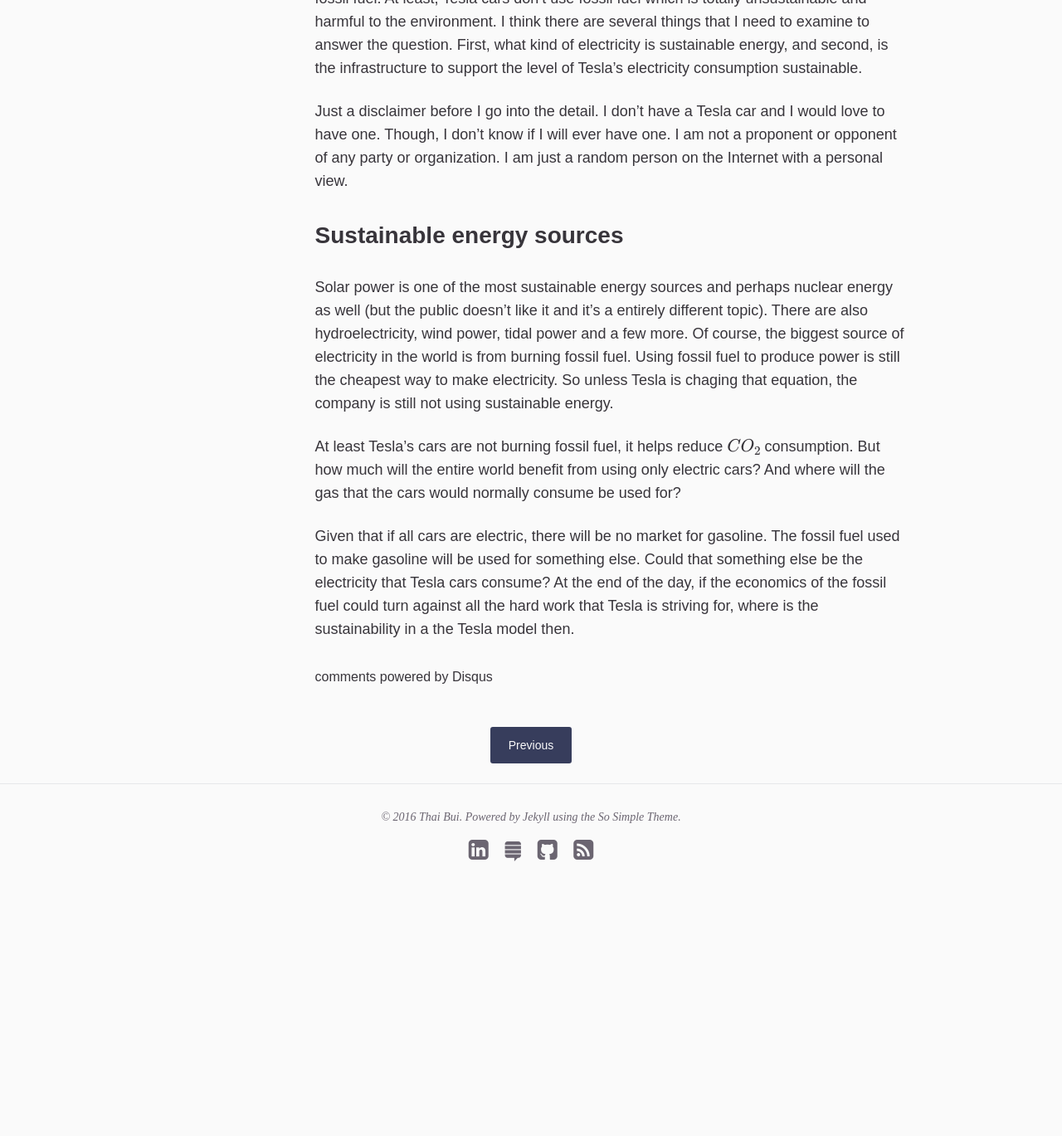
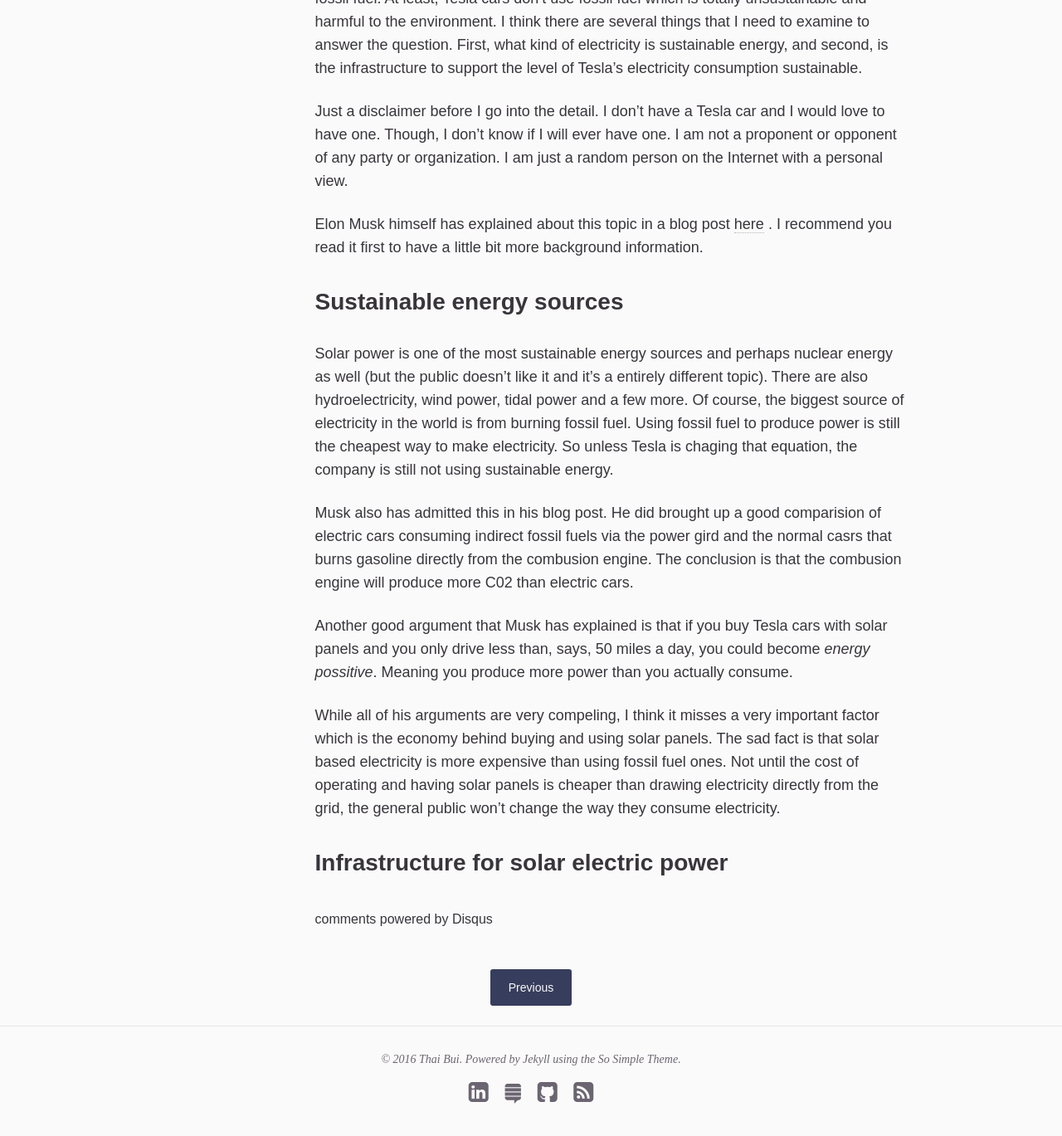
Before and after one commit to thaibui/thaibui.github.io, a Jekyll site: the page built from _posts/2016-04-02-lets-talk-about-tesla.md, in a window 1280 px wide and 1400 px high, scrolled down 1117 px. Shown: the top 1369 px of the window at 83% size. Built offline with Jekyll 4.4.1, drawn with Linux system fonts in a browser that asks for light colours; nearby versions of some CDN libraries; formulas are drawn with MathJax 3; comment, search, counter and statistics services are not loaded; before the commit the page ends 2253 px from its top, so only the background shows below that.

Commit message:
Work in progress

```diff
--- a/_posts/2016-04-02-lets-talk-about-tesla.md
+++ b/_posts/2016-04-02-lets-talk-about-tesla.md
@@ -45,6 +45,11 @@
 proponent or opponent of any party or organization. I am just a random person on
 the Internet with a personal view.
 
+Elon Musk himself has explained about this topic in a blog post
+[here](https://www.teslamotors.com/blog/secret-tesla-motors-master-plan-just-between-you-and-me)
+. I recommend you read it first to have a little bit more background
+information.
+
 ### Sustainable energy sources
 
 Solar power is one of the most sustainable energy sources and perhaps nuclear
@@ -55,12 +60,21 @@
 electricity. So unless Tesla is chaging that equation, the company is still not
 using sustainable energy.
 
-At least Tesla's cars are not burning fossil fuel, it helps reduce \\( CO_2 \\) consumption.
-But how much will the entire world benefit from using only electric cars? And
-where will the gas that the cars would normally consume be used for?
+Musk also has admitted this in his blog post. He did brought up a good comparision
+of electric cars consuming indirect fossil fuels via the power gird and the
+normal casrs that burns gasoline directly from the combusion engine. The conclusion
+is that the combusion engine will produce more C02 than electric cars.
 
-Given that if all cars are electric, there will be no market for gasoline. The
-fossil fuel used to make gasoline will be used for something else. Could that
-something else be the electricity that Tesla cars consume? At the end of the
-day, if the economics of the fossil fuel could turn against all the hard work that
-Tesla is striving for, where is the sustainability in a the Tesla model then.
+Another good argument that Musk has explained is that if you buy Tesla cars with
+solar panels and you only drive less than, says, 50 miles a day, you could
+become *energy possitive*. Meaning you produce more power than you actually
+consume.
+
+While all of his arguments are very compeling, I think it misses a very
+important factor which is the economy behind buying and using solar panels. The
+sad fact is that solar based electricity is more expensive than using fossil
+fuel ones. Not until the cost of operating and having solar panels is cheaper
+than drawing electricity directly from the grid, the general public won't change
+the way they consume electricity.
+
+### Infrastructure for solar electric power
```
